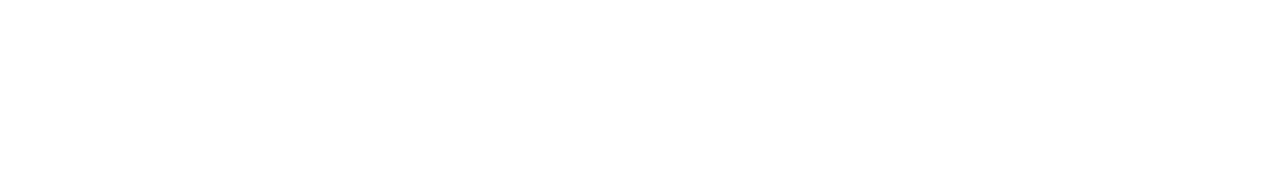
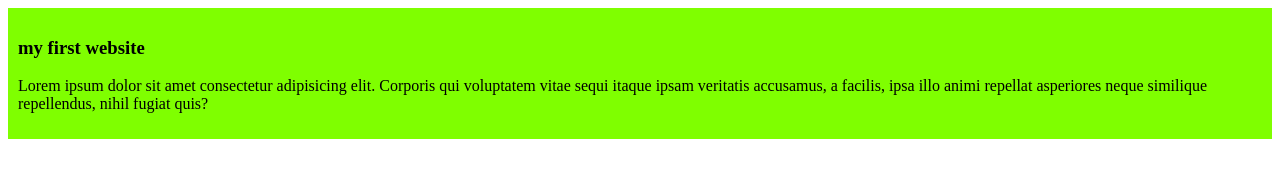
Before and after one commit to rakibhossain573/my-simple-website, a plain HTML site: page index.html in a window 1280 px wide. Drawn offline with Linux system fonts and the light colour scheme.

Commit message:
added the first blog

```diff
--- a/index.html
+++ b/index.html
@@ -4,8 +4,13 @@
     <meta charset="UTF-8">
     <meta name="viewport" content="width=device-width, initial-scale=1.0">
     <title>my simple website</title>
+    <link rel="stylesheet" href="styles/blog.css">
+
 </head>
 <body>
-
+    <div>
+        <h3>my first website</h3>
+        <p>Lorem ipsum dolor sit amet consectetur adipisicing elit. Corporis qui voluptatem vitae sequi itaque ipsam veritatis accusamus, a facilis, ipsa illo animi repellat asperiores neque similique repellendus, nihil fugiat quis?</p>
+    </div>
 </body>
 </html>
--- /dev/null
+++ b/styles/blog.css
@@ -0,0 +1,4 @@
+div{
+    background-color: chartreuse;
+    padding: 10px;
+}
```
